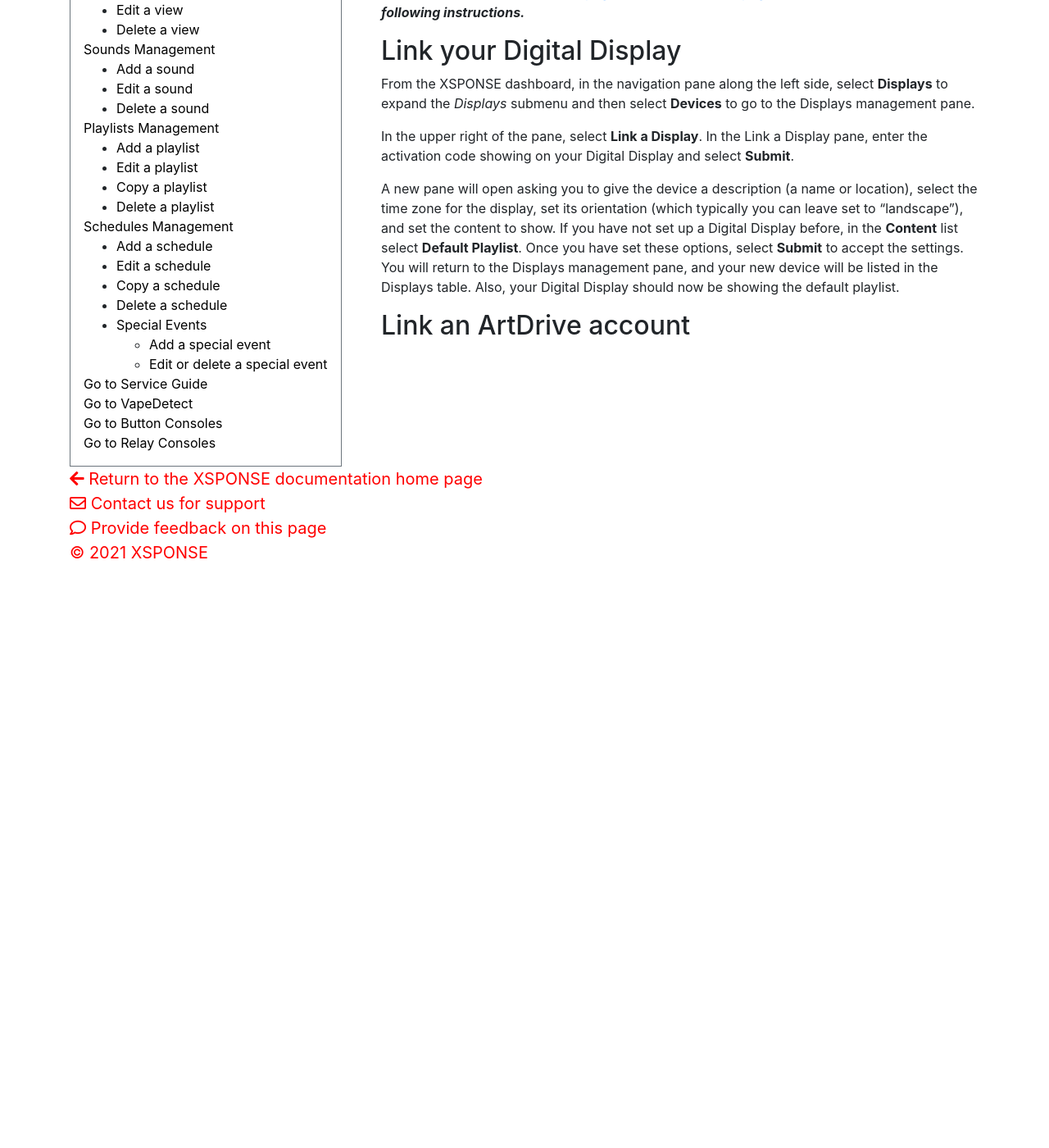
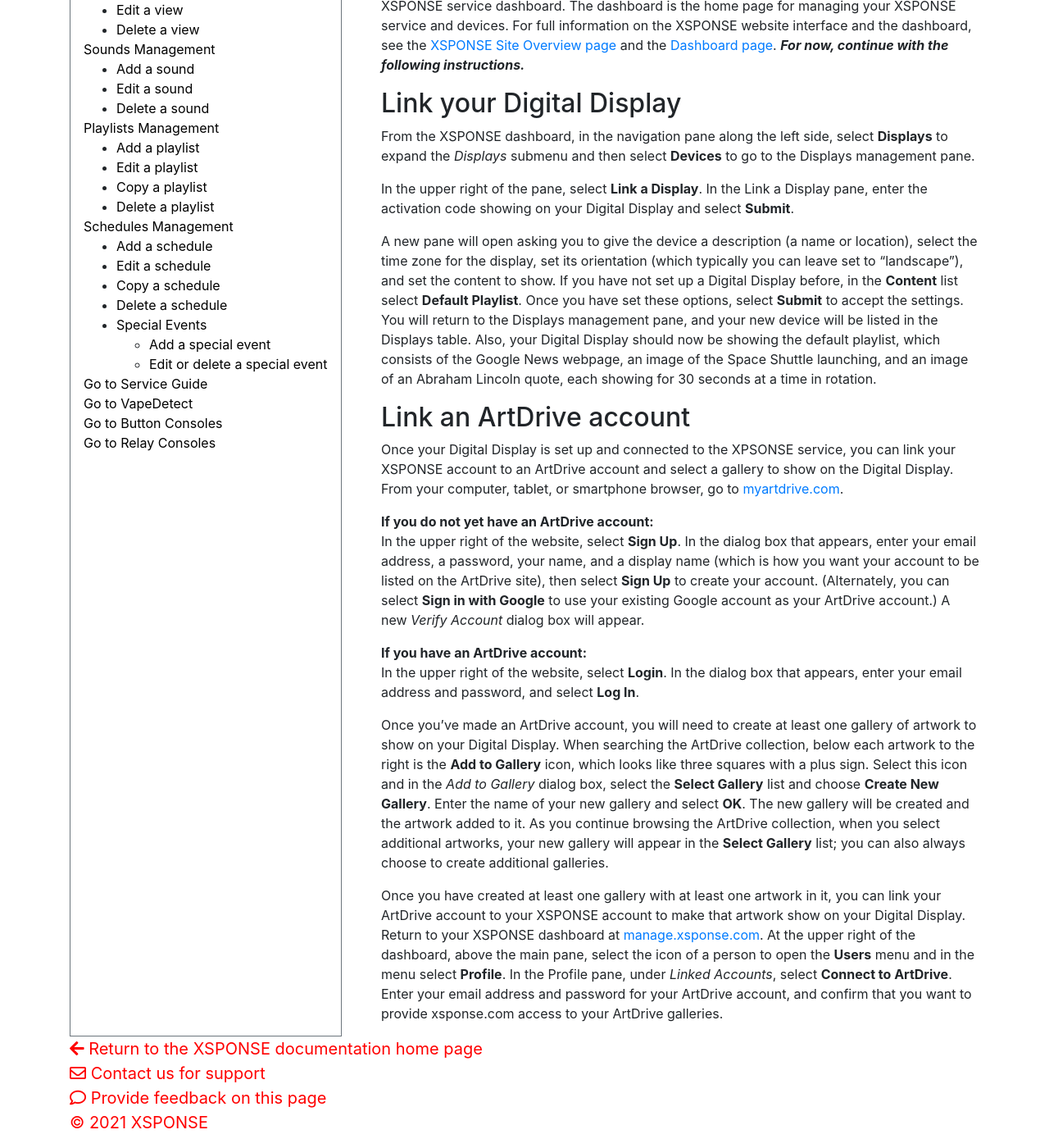
Before and after one commit to NrsSystems/docs, a Jekyll site: the page built from digital-displays/artdrive-quickstart.md, in a window 1280 px wide and 1400 px high, scrolled down 1200 px. Shown: the whole window at 82% size. Built offline with Jekyll 4.4.1, drawn with Linux system fonts in a browser that asks for light colours; our own code applies the rules of GitHub Pages for plain Markdown files; before the commit the page ends 1905 px from its top, so only the background shows below that; some of the changed text lies outside the part shown.

Commit message:
Update artdrive-quickstart.md

```diff
--- a/digital-displays/artdrive-quickstart.md
+++ b/digital-displays/artdrive-quickstart.md
@@ -1,14 +1,16 @@
 ---
 title: Quickstart for Digital Displays and ArtDrive
-abstract: This page explains how to get started with the XSPONSE Digital Displays device and ArtDrive service. By following the instructions presented here, you can (1) prepare a Raspberry Pi device to serve as an XSPONSE Digital Display, (2) join the XSPONSE service, (3) link your Digital Display, and (4) create an ArtDrive account and link it to your Digital Display.
+abstract: This page explains how to get started with the XSPONSE Digital Display device and ArtDrive service. By following the instructions presented here, you can (1) prepare a Raspberry Pi device to serve as an XSPONSE Digital Display, (2) join the XSPONSE service, (3) link your Digital Display, and (4) create an ArtDrive account and link it to your Digital Display.
 ---
-## Prepare a Digital Display
-You will need a Raspberry Pi 4 with 2 GB RAM and a USB-C power supply and cable, as well as an HDMI-compatible display and an 8 GB microSD card and card reader. Follow the full instructions on our [Display Device Setup page](display-device-setup.md).
+## Prepare a Digital Display\*
+You will need a Raspberry Pi 4 with 2 GB RAM and a USB-C power supply and cable, as well as an HDMI-compatible display and an 8 GB microSD card and card reader. You will also need a desktop or laptop computer for downloading and installing the XSPONSE firmware onto the microSD card. Follow the full instructions on our [Display Device Setup page](display-device-setup.md).
 
 When you have completed the instructions on the Display Device Setup page, your display should be showing the XSPONSE logo and a blue screen with an activation code, indicating that it is ready to be associated with an account. Follow the rest of the instructions on this page to associate your Digital Display with your XSPONSE account, and to create your ArtDrive account and link it to your Digital Display.
 
+_\*For the rest of this page, "Digital Display" on its own refers to the combination of an HDMI display attached to a prepared Raspberry Pi device._
+
 ## Join the XSPONSE service
-Once your Digital Display device is prepared and connected to your display, you will need to link it to an XSPONSE Service account. From your computer, tablet, or smartphone browser, go to [manage.xsponse.com](http://manage.xsponse.com).
+Once your Digital Display is prepared, you will need to link it to an XSPONSE service account. From your computer, tablet, or smartphone browser, go to [manage.xsponse.com](https://manage.xsponse.com).
 
 **If you do not yet have an XSPONSE account:**
 Select **Sign up**. In the new window, fill out the fields for first name, last name, email address, and password (following the guidelines), then select **Sign Up** to create your account. This will return you to the Login page with the message "Your account has been created. Please Login."
@@ -16,7 +18,7 @@ Select **Sign up**. In the new window, fill out the fields for first name, last
 **If you have an XSPONSE account:**
 Enter your email and password and select **Login**.
 
-The first time you log in to your new account, you will need to read through the Privacy Policy and then select **Accept Privacy Policy**. On the next page, you will need to read through the Terms of Service and again select **Accept Privacy Policy**. (On both pages, you may also choose to select **Logout** if you are not prepared to complete this process at the time, but you will have to read and accept the privacy policy and terms of service when you return to login and complete the process.)
+The first time you log in to your new account, you will need to read through the Privacy Policy and then select **Accept Privacy Policy**. On the next page, you will need to read through the Terms of Service and again select **Accept Privacy Policy**. (On both pages, you may also choose to select **Logout** if you are not prepared to complete this process at the time, but you will have to read and accept the Privacy Policy and Terms of Service when you return to login and complete the process.)
 
 Once you have accepted both the Privacy Policy and Terms of Service, you will arrive at the XSPONSE service dashboard. The dashboard is the home page for managing your XSPONSE service and devices. For full information on the XSPONSE website interface and the dashboard, see the [XSPONSE Site Overview page](../general-ops/site-overview.md) and the [Dashboard page](../general-ops/dashboard.md). ***For now, continue with the following instructions.***
 
@@ -25,6 +27,17 @@ From the XSPONSE dashboard, in the navigation pane along the left side, select *
 
 In the upper right of the pane, select **Link a Display**. In the Link a Display pane, enter the activation code showing on your Digital Display and select **Submit**.
 
-A new pane will open asking you to give the device a description (a name or location), select the time zone for the display, set its orientation (which typically you can leave set to "landscape"), and set the content to show. If you have not set up a Digital Display before, in the **Content** list select **Default Playlist**. Once you have set these options, select **Submit** to accept the settings. You will return to the Displays management pane, and your new device will be listed in the Displays table. Also, your Digital Display should now be showing the default playlist.
+A new pane will open asking you to give the device a description (a name or location), select the time zone for the display, set its orientation (which typically you can leave set to "landscape"), and set the content to show. If you have not set up a Digital Display before, in the **Content** list select **Default Playlist**. Once you have set these options, select **Submit** to accept the settings. You will return to the Displays management pane, and your new device will be listed in the Displays table. Also, your Digital Display should now be showing the default playlist, which consists of the Google News webpage, an image of the Space Shuttle launching, and an image of an Abraham Lincoln quote, each showing for 30 seconds at a time in rotation.
 
 ## Link an ArtDrive account
+Once your Digital Display is set up and connected to the XPSONSE service, you can link your XSPONSE account to an ArtDrive account and select a gallery to show on the Digital Display. From your computer, tablet, or smartphone browser, go to [myartdrive.com](https://myartdrive.com).
+
+**If you do not yet have an ArtDrive account:**
+In the upper right of the website, select **Sign Up**. In the dialog box that appears, enter your email address, a password, your name, and a display name (which is how you want your account to be listed on the ArtDrive site), then select **Sign Up** to create your account. (Alternately, you can select **Sign in with Google** to use your existing Google account as your ArtDrive account.) A new _Verify Account_ dialog box will appear.
+
+**If you have an ArtDrive account:**
+In the upper right of the website, select **Login**. In the dialog box that appears, enter your email address and password, and select **Log In**.
+
+Once you've made an ArtDrive account, you will need to create at least one gallery of artwork to show on your Digital Display. When searching the  ArtDrive collection, below each artwork to the right is the **Add to Gallery** icon, which looks like three squares with a plus sign. Select this icon and in the _Add to Gallery_ dialog box, select the **Select Gallery** list and choose **Create New Gallery**. Enter the name of your new gallery and select **OK**. The new gallery will be created and the artwork added to it. As you continue browsing the ArtDrive collection, when you select additional artworks, your new gallery will appear in the **Select Gallery** list; you can also always choose to create additional galleries.
+
+Once you have created at least one gallery with at least one artwork in it, you can link your ArtDrive account to your XSPONSE account to make that artwork show on your Digital Display. Return to your XSPONSE dashboard at [manage.xsponse.com](https://manage.xsponse.com). At the upper right of the dashboard, above the main pane, select the icon of a person to open the **Users** menu and in the menu select **Profile**. In the Profile pane, under _Linked Accounts_, select **Connect to ArtDrive**. Enter your email address and password for your ArtDrive account, and confirm that you want to provide xsponse.com access to your ArtDrive galleries.
```
